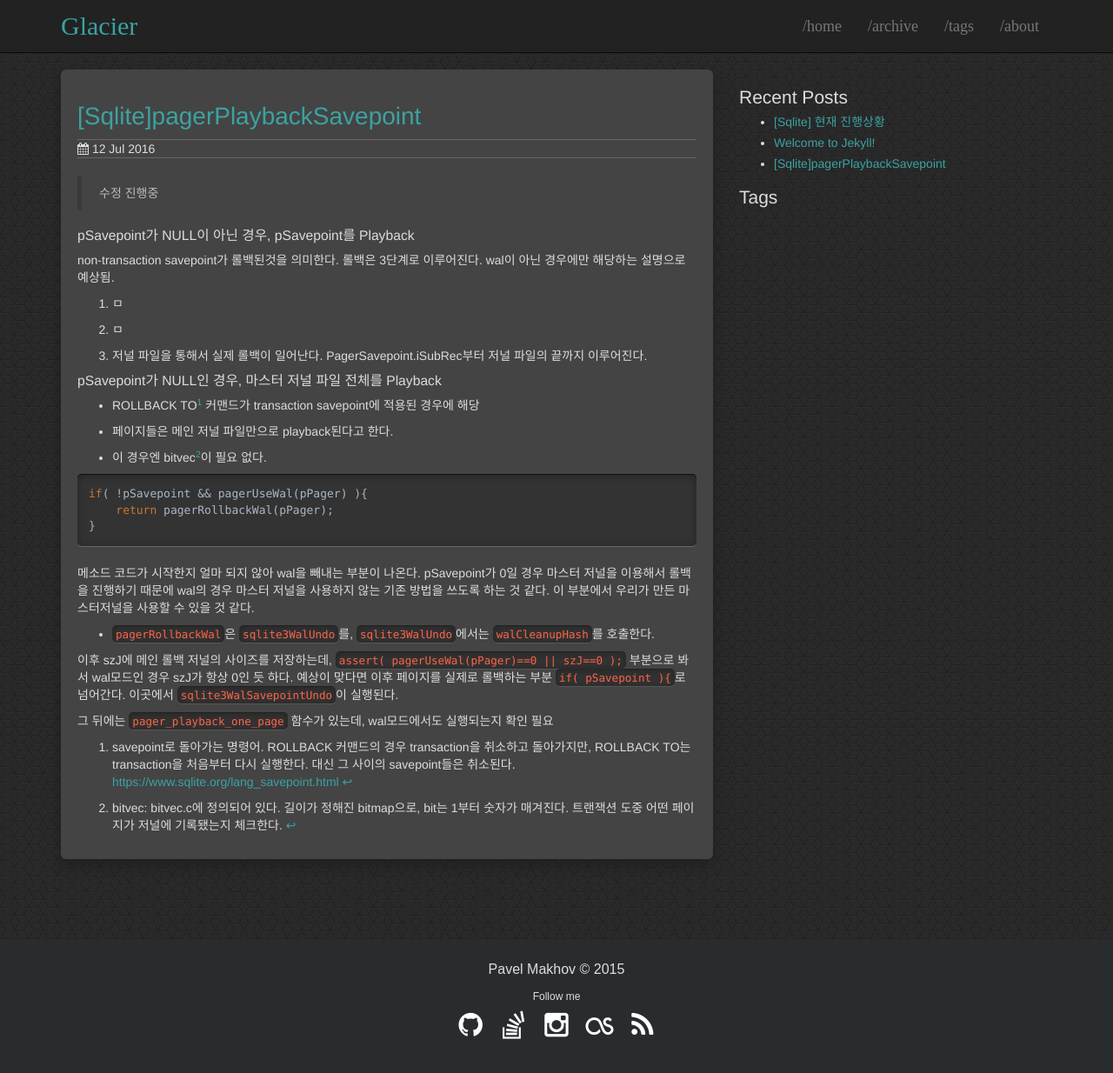
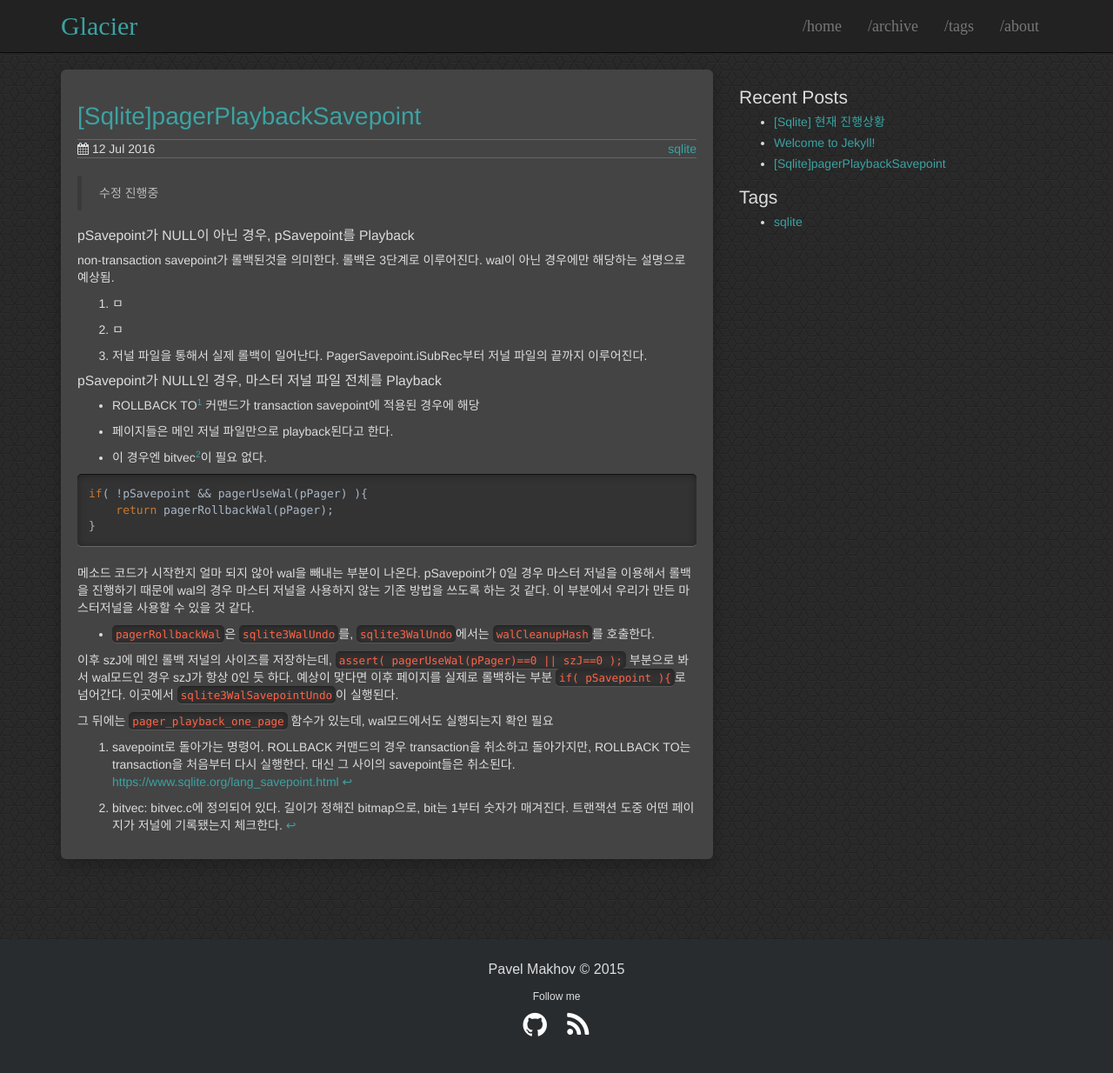
Before and after one commit to mnyok/mnyok.github.io, a Jekyll site: the page built from _posts/2016-07-20-pagerPlaybackSavepoint.markdown, in a window 1280 px wide and 1258 px high. Shown: the top 1234 px of the window at 87% size. Built offline with Jekyll 4.4.1, drawn with Linux system fonts in a browser that asks for light colours.

Commit message:
change theme...

```diff
--- a/_config.yml
+++ b/_config.yml
@@ -20,10 +20,10 @@
 
 social:
   github: orc1226
-  stackoverflow: ''
+  stackoverflow:
   linkedin:
-  instagram: ''
-  lastfm: ''
+  instagram:
+  lastfm:
   rss: feed.xml
 
 # Google Analytics key, leave blank to ignore
--- a/_posts/2016-07-20-pagerPlaybackSavepoint.markdown
+++ b/_posts/2016-07-20-pagerPlaybackSavepoint.markdown
@@ -3,6 +3,7 @@
 title:  "[Sqlite]pagerPlaybackSavepoint"
 date:   2016-07-12 21:01:47 +0000
 categories: sqlite
+tags: sqlite
 ---
 
 >수정 진행중
--- a/_posts/2016-07-20-sqlite_현재_진행상황.markdown
+++ b/_posts/2016-07-20-sqlite_현재_진행상황.markdown
@@ -3,6 +3,7 @@
 title:  "[Sqlite] 현재 진행상황"
 date:   2016-07-19 19:01:47 +0000
 categories: sqlite
+tags: sqlite
 ---
 
 [Github repository](https://github.com/purpleblues/sqlite)
```
